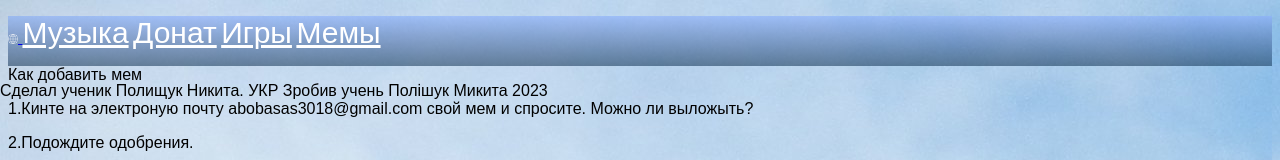
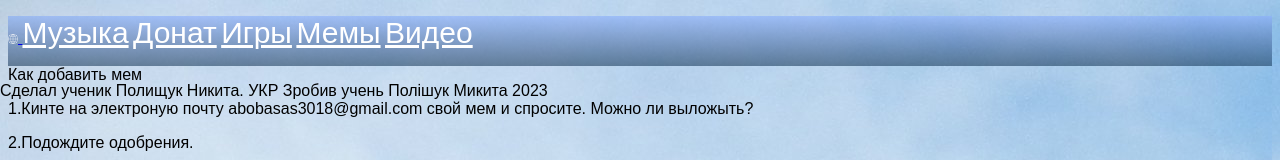
Before and after one commit to ItConsult2023/ItConsultSite, a plain HTML site: page indexmemeshowaddmeme.html in a window 1280 px wide. Shown: the top 160 px of the page. Drawn offline with Linux system fonts and the light colour scheme.

Commit message:
Update indexmemeshowaddmeme.html

```diff
--- a/indexmemeshowaddmeme.html
+++ b/indexmemeshowaddmeme.html
@@ -20,6 +20,7 @@
             <a class="sus" href="indexgames.html">Игры</a>
 
             <a class="sus" href="indexmemes.html">Мемы</a>
+			<a class="sus" href="indexvideo.html">Видео</a>
 		</p>
 
 
```
